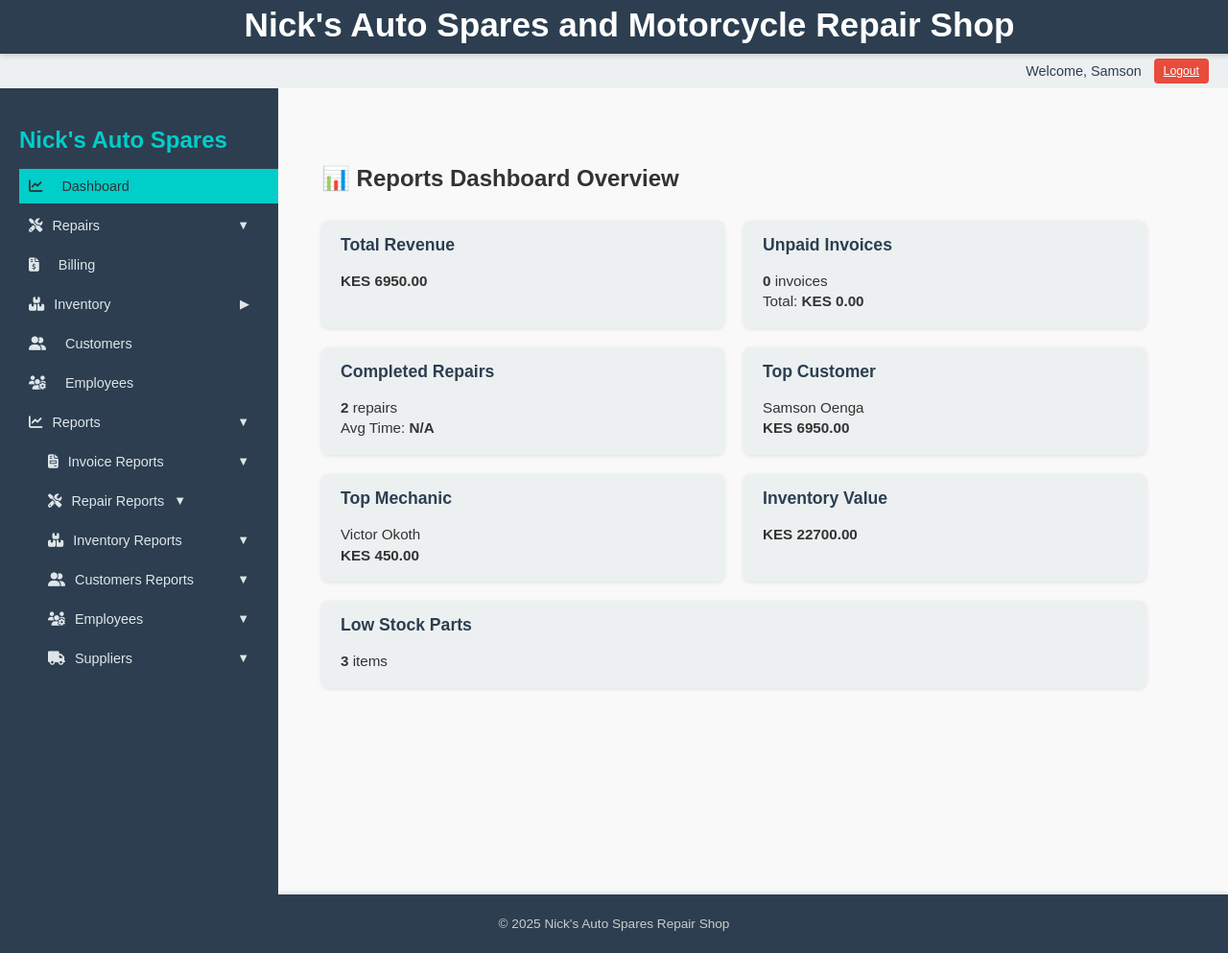
After one commit to samson-ro/nickspares-customized-and-latest, a Django app: page /reports/overview/ in a window 1280 px wide. The commit adds this page. Shown: the whole page at 96% size. Run offline with Django 5.2, Linux system fonts and the light colour scheme; a user stored in the database is signed in; data comes from the database, SQL or seed files in the repository.

Commit message:
Dashboard plus reporting

```diff
--- a/reports/urls.py
+++ b/reports/urls.py
@@ -44,5 +44,6 @@ urlpatterns = [
     path("suppliers/parts-supplied/", views.parts_supplied_per_supplier, name="parts_supplied_per_supplier"),
     path("suppliers/top-value/", views.top_suppliers_by_value, name="top_suppliers_by_value"),
     path("suppliers/low-stock/", views.low_stock_by_supplier, name="low_stock_by_supplier"),
+    path("overview/", views.reports_overview, name="reports_overview"),
 
 ]
--- a/reports/views.py
+++ b/reports/views.py
@@ -24,6 +24,7 @@ from django.shortcuts import get_object_or_404
 from employees.models import Employee
 
 from inventory.models import Supplier
+from django.utils.timezone import now, timedelta
 
 
 @login_required
@@ -1052,3 +1053,110 @@ def low_stock_by_supplier(request):
         )
 
     return render(request, "reports/supplier_reports/low_stock_by_supplier.html", context)
+
+@login_required
+def reports_overview(request):
+    # === Stats ===
+
+    # Total invoice revenue
+    total_revenue = Invoice.objects.aggregate(total=Sum("amount"))["total"] or 0
+
+    # Unpaid invoices
+    unpaid_total = Invoice.objects.filter(paid=False).aggregate(total=Sum("amount"))["total"] or 0
+    unpaid_count = Invoice.objects.filter(paid=False).count()
+
+    # Repairs
+    completed_repairs = RepairRecord.objects.filter(status="Completed")
+    repair_count = completed_repairs.count()
+
+    avg_repair_time = completed_repairs.exclude(date_out__isnull=True).annotate(
+        duration=F("date_out") - F("date_in")
+    ).aggregate(
+        total_duration=Sum(F("duration"))
+    )["total_duration"]
+
+    avg_hours = None
+    if avg_repair_time:
+        avg_hours = round(avg_repair_time.total_seconds() / 3600 / repair_count, 1)
+
+    # Top customer
+    top_customer = (
+        Invoice.objects.values("customer__name")
+        .annotate(total_spent=Sum("amount"))
+        .order_by("-total_spent")
+        .first()
+    )
+
+    # Top mechanic
+    top_mechanic = (
+        RepairRecord.objects.filter(status="Completed", mechanic__isnull=False)
+        .values("mechanic__name")
+        .annotate(total_earned=Sum("cost_of_service"))
+        .order_by("-total_earned")
+        .first()
+    )
+
+    # Inventory stats
+    inventory_value = SparePart.objects.aggregate(
+        total=Sum(F("quantity") * F("price"))
+    )["total"] or 0
+
+    low_stock_count = SparePart.objects.filter(quantity__lte=5).count()
+
+    # === Chart Data ===
+
+    six_months_ago = now() - timedelta(days=180)
+
+    # Invoice revenue by month
+    invoice_months = (
+        Invoice.objects
+        .filter(date_issued__gte=six_months_ago)
+        .annotate(month=TruncMonth("date_issued"))
+        .values("month")
+        .annotate(total=Sum("amount"))
+        .order_by("month")
+    )
+    chart_invoice_labels = [i["month"].strftime("%b %Y") for i in invoice_months]
+    chart_invoice_values = [float(i["total"]) for i in invoice_months]
+
+    # Repairs by month
+    repair_months = (
+        RepairRecord.objects
+        .filter(date_in__gte=six_months_ago)
+        .annotate(month=TruncMonth("date_in"))
+        .values("month")
+        .annotate(count=Count("id"))
+        .order_by("month")
+    )
+    chart_repair_labels = [r["month"].strftime("%b %Y") for r in repair_months]
+    chart_repair_counts = [r["count"] for r in repair_months]
+
+    # Payment method pie
+    payment_pie = (
+        Invoice.objects
+        .values("payment_method")
+        .annotate(total=Count("id"))
+    )
+    chart_payment_labels = [p["payment_method"] for p in payment_pie]
+    chart_payment_values = [p["total"] for p in payment_pie]
+
+    # === Context ===
+    context = {
+        "total_revenue": total_revenue,
+        "unpaid_total": unpaid_total,
+        "unpaid_count": unpaid_count,
+        "repair_count": repair_count,
+        "avg_repair_time": avg_hours,
+        "top_customer": top_customer,
+        "top_mechanic": top_mechanic,
+        "inventory_value": inventory_value,
+        "low_stock_count": low_stock_count,
+        "chart_invoice_labels": chart_invoice_labels,
+        "chart_invoice_values": chart_invoice_values,
+        "chart_repair_labels": chart_repair_labels,
+        "chart_repair_counts": chart_repair_counts,
+        "chart_payment_labels": chart_payment_labels,
+        "chart_payment_values": chart_payment_values,
+    }
+
+    return render(request, "reports/reports_overview.html", context)
--- a/templates/base_dashboard.html
+++ b/templates/base_dashboard.html
@@ -181,7 +181,7 @@
             box-shadow: 0 -2px 4px rgba(0,0,0,0.1);
         }
     </style>
-
+<script src="https://cdn.jsdelivr.net/npm/chart.js"></script>
 </head>
 
 <body>
@@ -208,8 +208,9 @@
 
             <h2>Nick's Auto Spares</h2>
 
-            <a href="{% url 'dashboard' %}" class="{% if request.path == '/' %}active{% endif %}">
-                <i class="fas fa-home"></i>  Dashboard (Home)</a>
+            <a href="{% url 'reports_overview' %}" class="{% if request.path == '/reports/overview/' %}active{% endif %}">
+                <i class="fas fa-chart-line"></i> Dashboard
+            </a>
 
             <button class="toggle {% if 'repairs' in request.path or 'motorcycles' in request.path or 'motorcyclemodels' in request.path %}active{% endif %}" onclick="toggleMenu('repairsSubmenu', this)">
                 <i class="fas fa-tools"></i> Repairs
--- /dev/null
+++ b/templates/reports/reports_overview.html
@@ -0,0 +1,87 @@
+{% extends "base_dashboard.html" %}
+{% block content %}
+<h2>📊 Reports Dashboard Overview</h2>
+
+<div style="display: flex; flex-wrap: wrap; gap: 20px; margin-top: 30px;">
+
+    <!-- Revenue -->
+    <div class="report-card">
+        <h3>Total Revenue</h3>
+        <p><strong>KES {{ total_revenue|floatformat:2 }}</strong></p>
+    </div>
+
+    <!-- Unpaid -->
+    <div class="report-card">
+        <h3>Unpaid Invoices</h3>
+        <p><strong>{{ unpaid_count }}</strong> invoices</p>
+        <p>Total: <strong>KES {{ unpaid_total|floatformat:2 }}</strong></p>
+    </div>
+
+    <!-- Repairs -->
+    <div class="report-card">
+        <h3>Completed Repairs</h3>
+        <p><strong>{{ repair_count }}</strong> repairs</p>
+        <p>Avg Time: <strong>
+            {% if avg_repair_time %}
+                {{ avg_repair_time }} hrs
+            {% else %}
+                N/A
+            {% endif %}
+        </strong></p>
+    </div>
+
+    <!-- Top Customer -->
+    <div class="report-card">
+        <h3>Top Customer</h3>
+        {% if top_customer %}
+            <p>{{ top_customer.customer__name }}</p>
+            <p><strong>KES {{ top_customer.total_spent|floatformat:2 }}</strong></p>
+        {% else %}
+            <p>No data</p>
+        {% endif %}
+    </div>
+
+    <!-- Top Mechanic -->
+    <div class="report-card">
+        <h3>Top Mechanic</h3>
+        {% if top_mechanic %}
+            <p>{{ top_mechanic.mechanic__name }}</p>
+            <p><strong>KES {{ top_mechanic.total_earned|floatformat:2 }}</strong></p>
+        {% else %}
+            <p>No data</p>
+        {% endif %}
+    </div>
+
+    <!-- Inventory -->
+    <div class="report-card">
+        <h3>Inventory Value</h3>
+        <p><strong>KES {{ inventory_value|floatformat:2 }}</strong></p>
+    </div>
+
+    <!-- Low Stock -->
+    <div class="report-card">
+        <h3>Low Stock Parts</h3>
+        <p><strong>{{ low_stock_count }}</strong> items</p>
+    </div>
+</div>
+
+<style>
+.report-card {
+    flex: 1 1 240px;
+    background-color: #ecf0f1;
+    padding: 15px 20px;
+    border-radius: 8px;
+    box-shadow: 0 1px 4px rgba(0,0,0,0.1);
+}
+.report-card h3 {
+    margin-top: 0;
+    font-size: 1.1em;
+    color: #2c3e50;
+}
+.report-card p {
+    margin: 0.3rem 0;
+    font-size: 0.95em;
+}
+</style>
+
+{% endblock %}
```
